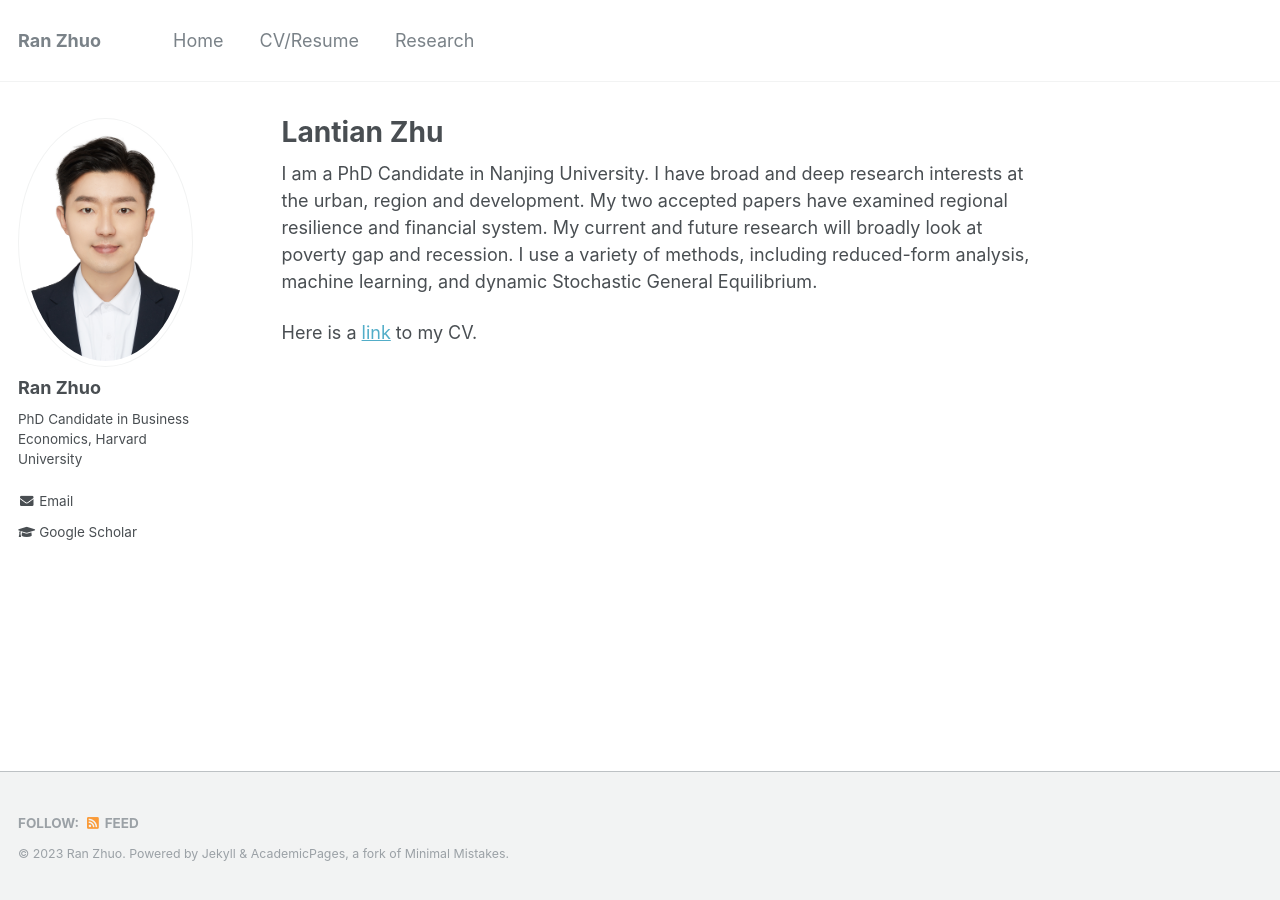
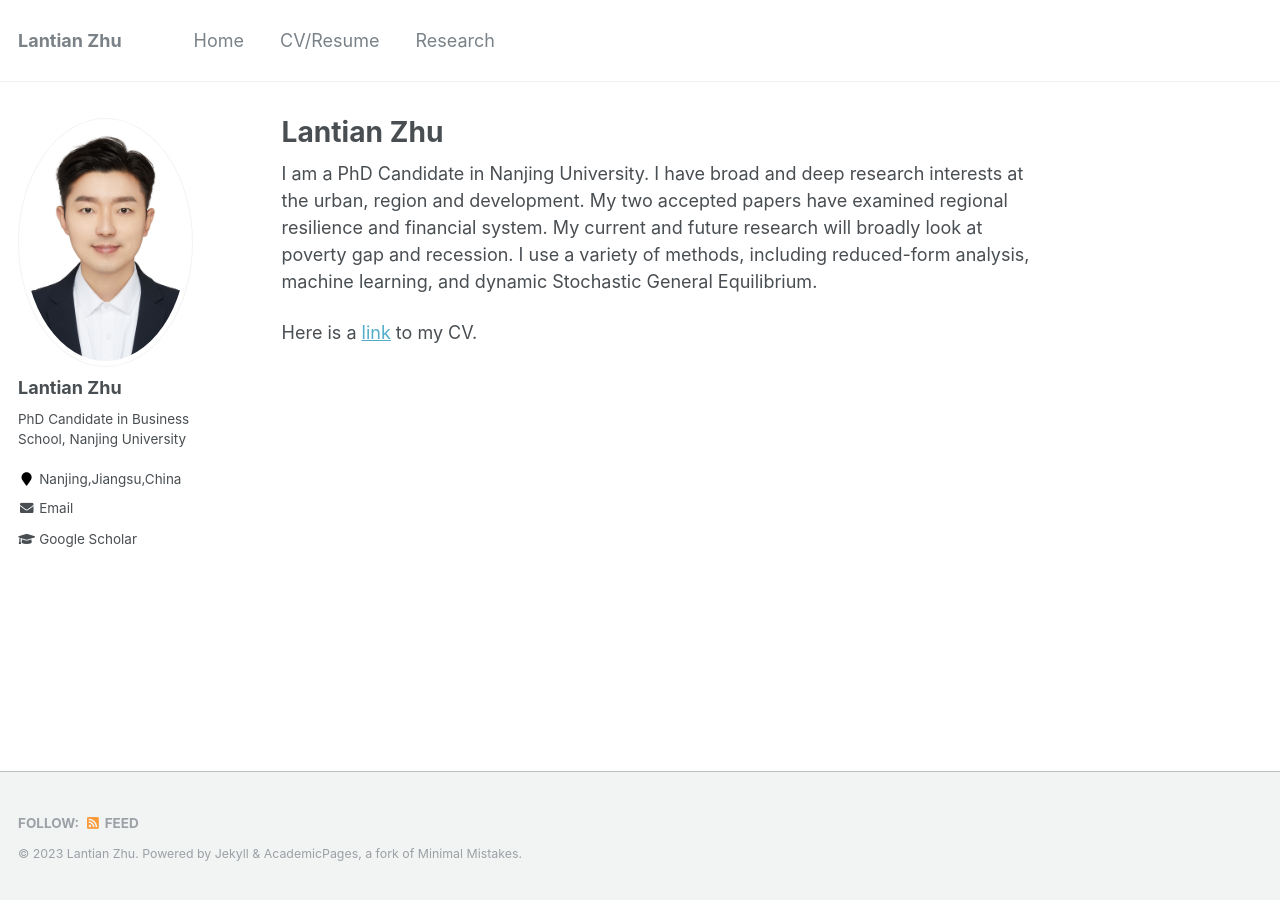
Before and after one commit to lantianZhu/lantianZhu.github.io, a Jekyll site: the page built from _pages/about.md, in a window 1280 px wide. Built offline with Jekyll 4.4.1, drawn with Linux system fonts in a browser that asks for light colours.

Commit message:
Update _config.yml

```diff
--- a/_config.yml
+++ b/_config.yml
@@ -7,13 +7,13 @@
 
 # Site Settings
 locale                   : "en-US"
-title                    : "Ran Zhuo"
+title                    : "Lantian Zhu"
 title_separator          : "-"
-name                     : &name "Ran Zhuo"
+name                     : &name "Lantian Zhu"
 description              : &description "Academic website"
-url                      : https://ranzhuo17.github.io # the base hostname & protocol for your site e.g. "https://mmistakes.github.io"
+url                      : https://lantianZhu.github.io # the base hostname & protocol for your site e.g. "https://mmistakes.github.io"
 baseurl                  : "" # the subpath of your site, e.g. "/blog"
-repository               : "ranzhuo17/ranzhuo17.github.io"
+repository               : "lantianZhu/lantianzhu.github.io"
 teaser                   :  # filename of teaser fallback teaser image placed in /images/, .e.g. "500x300.png"
 breadcrumbs              : false # true, false (default)
 words_per_minute         : 160
@@ -80,14 +80,14 @@ analytics:
 
 # Site Author
 author:
-  name             : "Ran Zhuo"
+  name             : "Lantian Zhu"
   avatar           : "profile_pic.jpg"
-  bio              : "PhD Candidate in Business Economics, Harvard University"
-  location         :
+  bio              : "PhD Candidate in Business School, Nanjing University"
+  location         : "Nanjing,Jiangsu,China"
   employer         :
   pubmed           :
   googlescholar    : "https://scholar.google.com/citations?user=1IIm5DEAAAAJ&hl=en"
-  email            : "rzhuo@g.harvard.edu"
+  email            : "zhulantian93@163.com"
   researchgate     :  # example: "https://www.researchgate.net/profile/yourprofile"
   uri              :
   bitbucket        :
```
